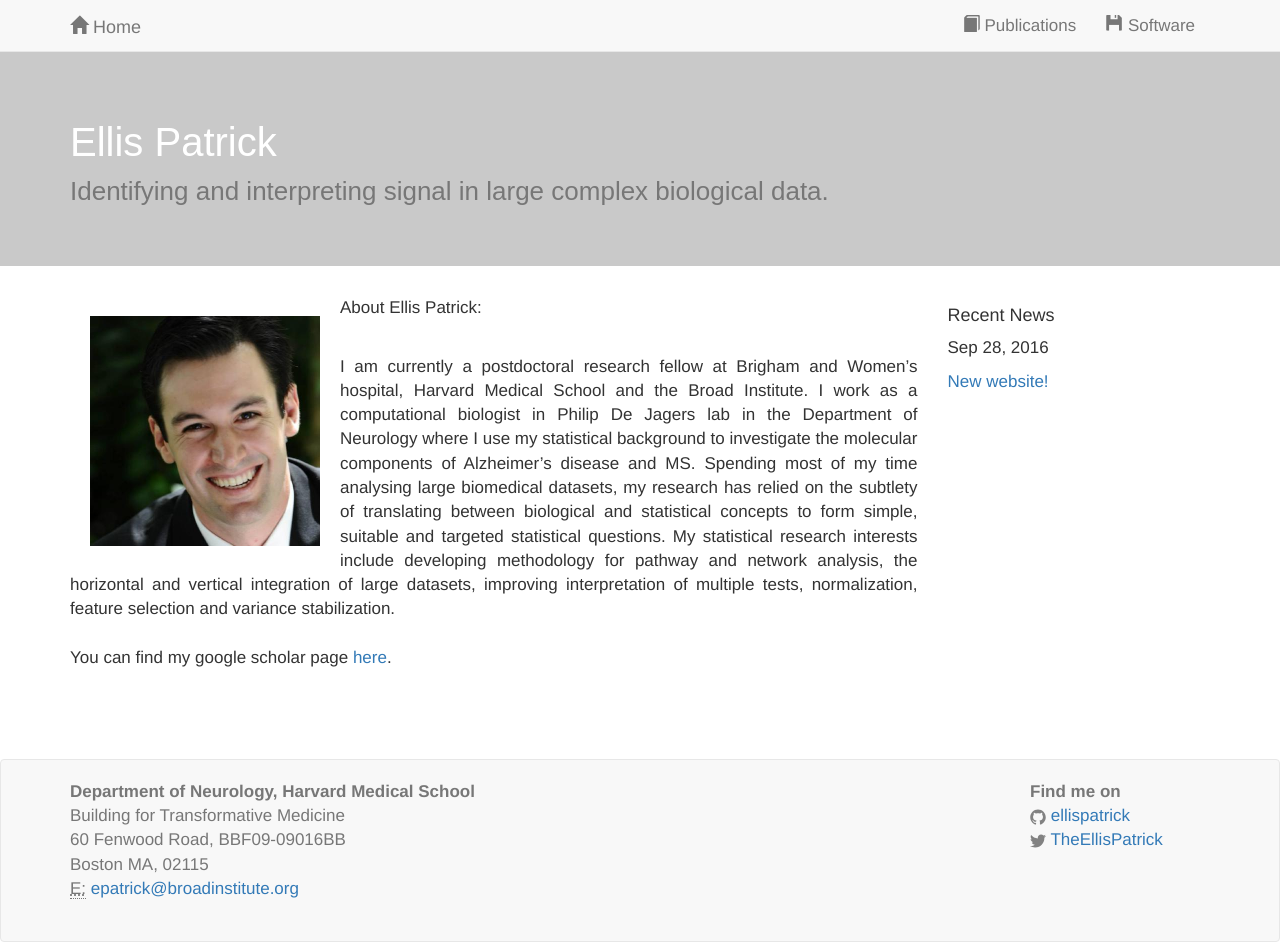
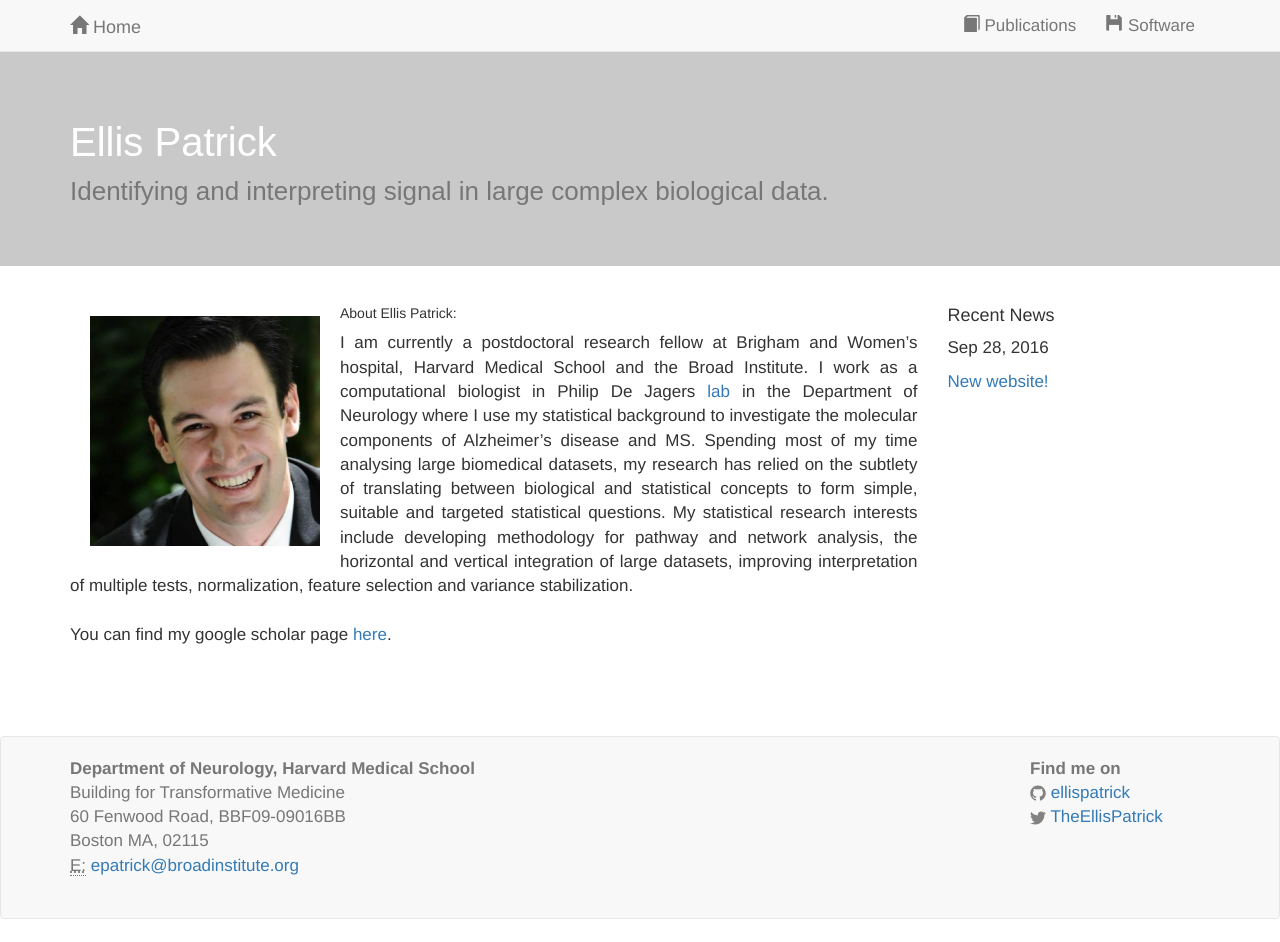
Before and after one commit to ellispatrick/ellispatrick.github.io, a Jekyll site: the page built from index.html, in a window 1280 px wide. Built offline with Jekyll 4.4.1, drawn with Linux system fonts in a browser that asks for light colours; nearby versions of some CDN libraries; a style sheet for code colours, icons or effects is not loaded; after the commit the page ends 919 px from its top, so only the background shows below that.

```diff
--- a/index.html
+++ b/index.html
@@ -19,12 +19,11 @@ layout: home
 <IMG SRC="images/Ellis.jpg" ALT="some text" ALIGN="LEFT" hspace="20" vspace="20" HEIGHT="230">
 
 
-<p>About Ellis Patrick:</p>
+<h5>About Ellis Patrick:</h5>
 
-<br>
 <p>
 I am currently a postdoctoral research fellow at Brigham and Women’s hospital, Harvard Medical School and the Broad Institute.
-I work as a computational biologist in Philip De Jagers lab in the Department of Neurology where I use my statistical background to investigate the molecular components of Alzheimer’s disease and MS.
+I work as a computational biologist in Philip De Jagers <a href="http://dejager_lab.bwh.harvard.edu/" target="_blank">lab</a> in the Department of Neurology where I use my statistical background to investigate the molecular components of Alzheimer’s disease and MS.
 Spending most of my time analysing large biomedical datasets, my research has relied on the subtlety of translating between biological and statistical concepts to form simple, suitable and targeted
 statistical questions.
 My statistical research interests include developing methodology for pathway and network analysis, the horizontal and vertical integration of large datasets, improving interpretation of multiple tests, normalization,
```
